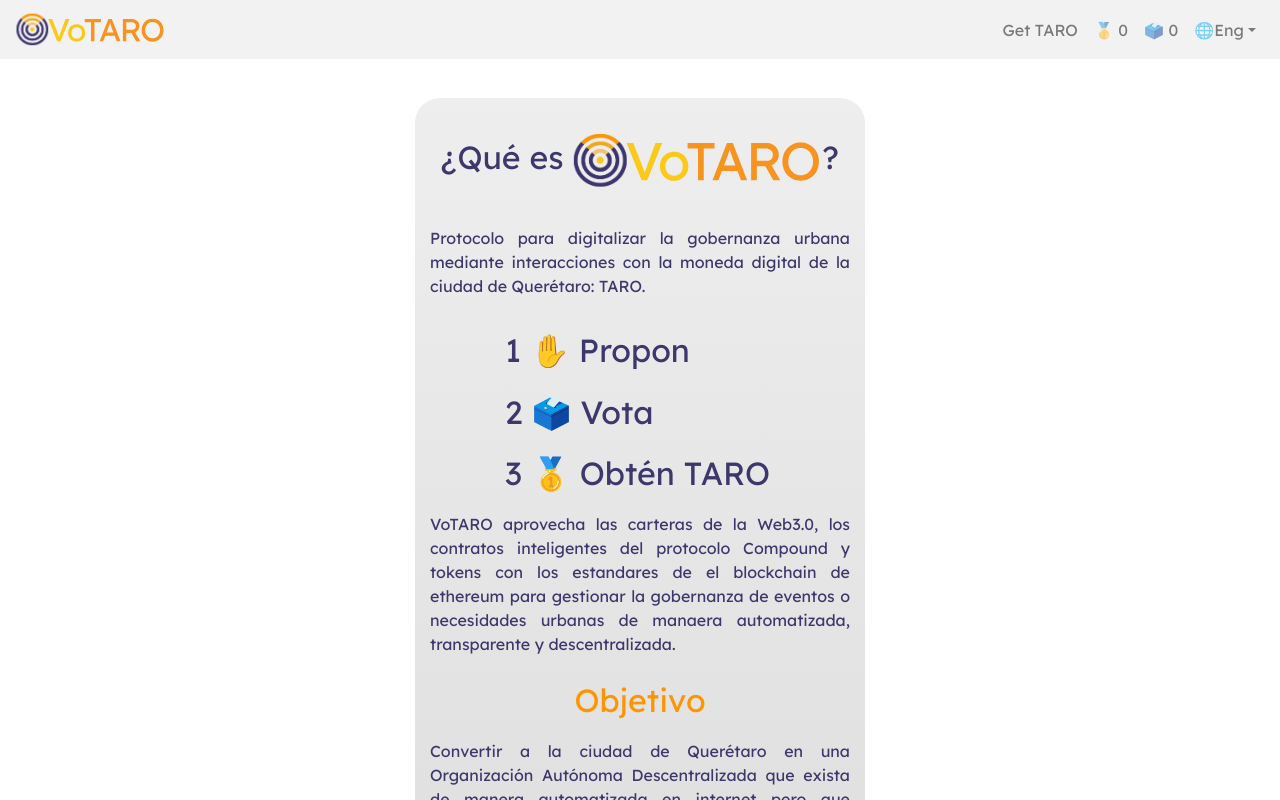
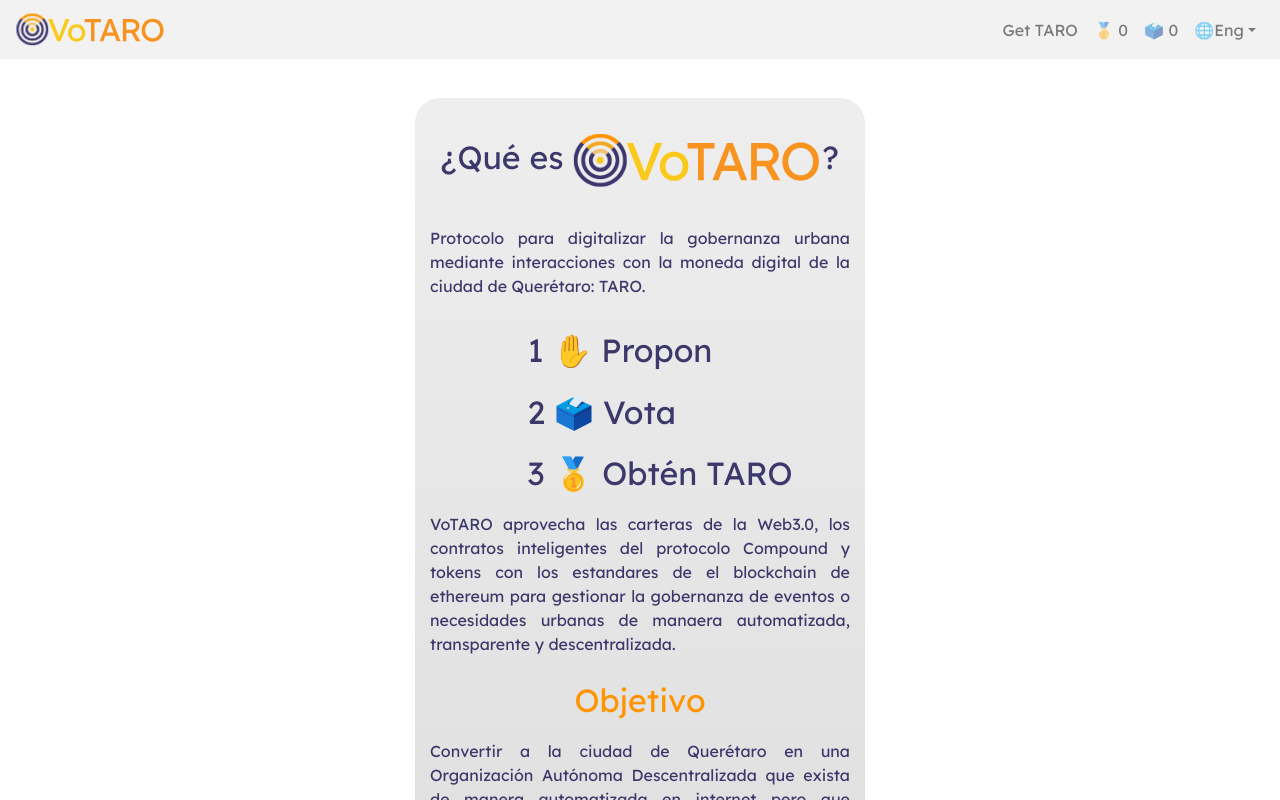
Before and after one commit to zenbitETH/Ciudades-DAO, a React (Create React App) app in the folder frontend/: page /about in a window 1280 px wide. Shown: the top 800 px of the page. Built offline with nearby package versions, Linux system fonts and the light colour scheme.

Commit message:
size and spacing

```diff
--- a/frontend/src/index.css
+++ b/frontend/src/index.css
@@ -20,6 +20,15 @@
   text-justify: inter-word;
   box-sizing: border-box;
   padding: 15px;
+}
+
+.main2 {
+  font-size: 20px !important;
+  text-align: justify;
+  text-justify: inter-word;
+  box-sizing: border-box;
+  padding: 15px;
+
 }
 
 .Wallet {
@@ -164,7 +173,7 @@ align-items: center !important;
 
 .purple {
   margin-top: 3%;
-  padding-left: 20%;
+  padding-left: 25%;
   font-size: 2rem !important;
   text-align: left;
   color: #3d386b;
```
